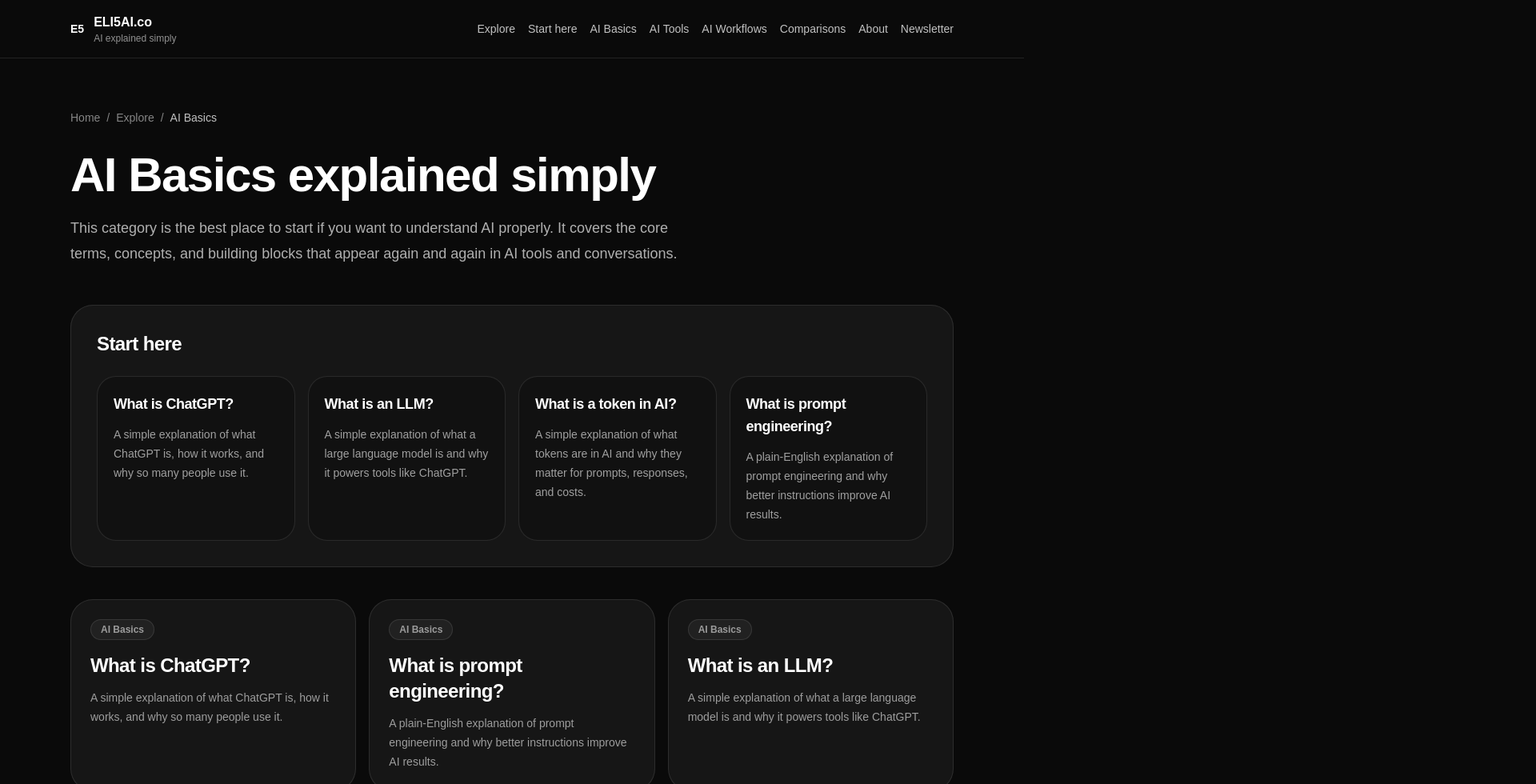
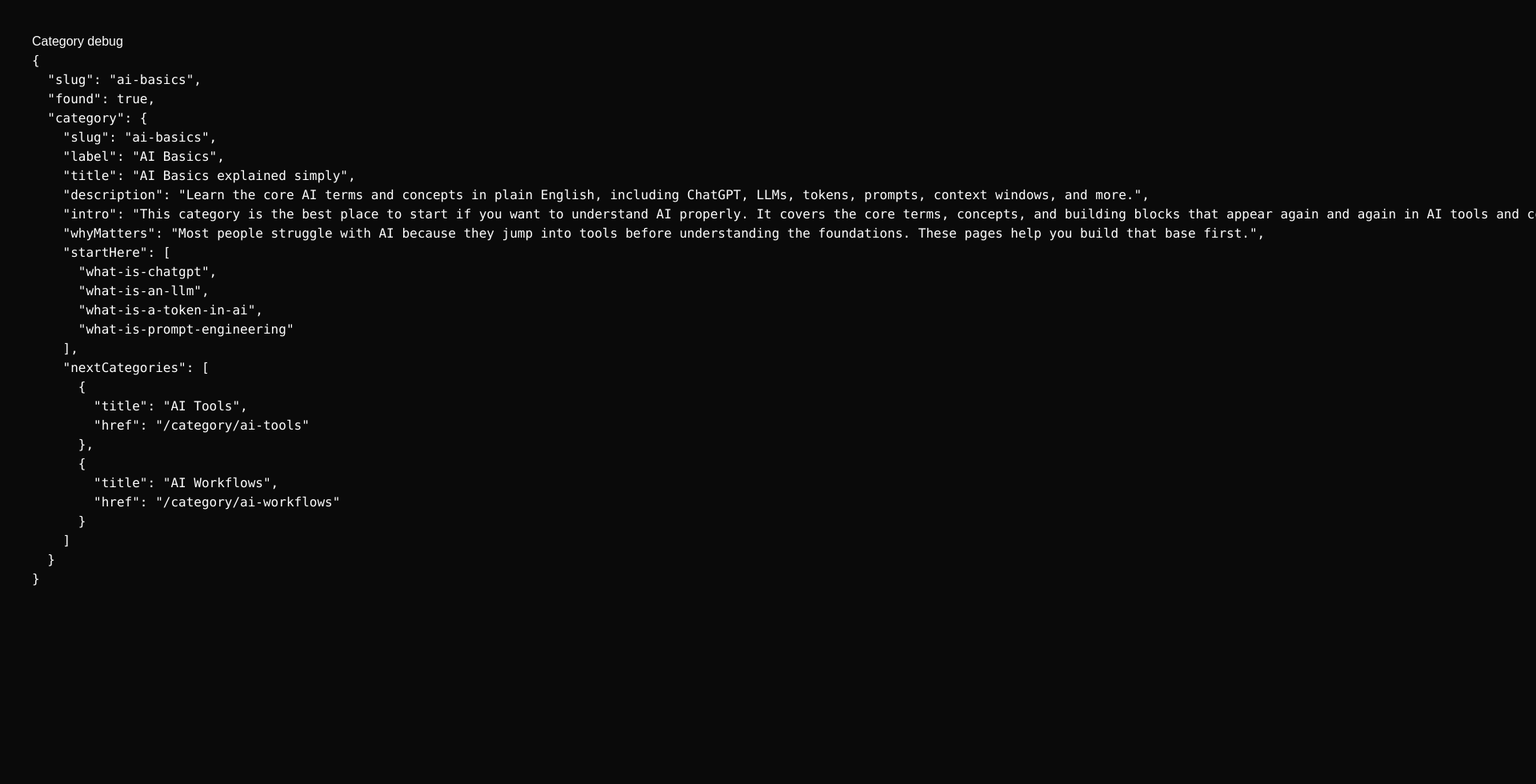
Before and after one commit to licsuj/nextjs-boilerplate, a Next.js app: page /category/ai-basics in a window 1280 px wide. Shown: the top 980 px of the page at 80% size, 1920 px wide, since content can reach past the window. After the commit the page ends 800 px from the top, so only its background shows below. Built offline with nearby package versions, Linux system fonts and the light colour scheme.

Commit message:
Update page.tsx

```diff
--- a/app/category/[slug]/page.tsx
+++ b/app/category/[slug]/page.tsx
@@ -1,135 +1,20 @@
-import Link from "next/link";
-import { notFound } from "next/navigation";
-import type { Metadata } from "next";
-import { explainers } from "@/lib/explainers";
-import { categories, categoryList } from "@/lib/categories";
-import SiteHeader from "@/components/SiteHeader";
-import SiteFooter from "@/components/SiteFooter";
+import { categories } from "@/lib/categories";
 
 type Props = {
   params: { slug: string };
 };
 
-function getCategory(slug: string) {
-  return categories[slug];
-}
-
 export function generateStaticParams() {
-  return categoryList.map((category) => ({ slug: category.slug }));
-}
-
-export function generateMetadata({ params }: Props): Metadata {
-  const category = getCategory(params.slug);
-
-  if (!category) {
-    return {
-      title: "Category not found",
-      description: "This category could not be found.",
-    };
-  }
-
-  const canonical = `https://www.eli5ai.co/category/${category.slug}`;
-
-  return {
-    title: `${category.title} | ELI5AI.co`,
-    description: category.description,
-    alternates: { canonical },
-    openGraph: {
-      title: `${category.title} | ELI5AI.co`,
-      description: category.description,
-      url: canonical,
-      siteName: "ELI5AI.co",
-      type: "website",
-    },
-    twitter: {
-      card: "summary_large_image",
-      title: `${category.title} | ELI5AI.co`,
-      description: category.description,
-    },
-  };
+  return Object.keys(categories).map((slug) => ({ slug }));
 }
 
 export default function CategoryPage({ params }: Props) {
-  const category = getCategory(params.slug);
-
-  if (!category) {
-    notFound();
-  }
-
-  const items = explainers.filter((item) => item.category === category.label);
-  const featured = category.startHere
-    .map((slug) => explainers.find((item) => item.slug === slug))
-    .filter((item): item is (typeof explainers)[number] => Boolean(item));
+  const category = categories[params.slug];
 
   return (
-    <main className="min-h-screen bg-neutral-950 text-white">
-      <SiteHeader />
-
-      <div className="mx-auto max-w-6xl px-6 py-16">
-        <nav className="mb-8 flex flex-wrap items-center gap-2 text-sm text-white/50">
-          <Link href="/">Home</Link>
-          <span>/</span>
-          <Link href="/explore">Explore</Link>
-          <span>/</span>
-          <span className="text-white/75">{category.label}</span>
-        </nav>
-
-        <header className="mb-12">
-          <h1 className="text-4xl font-semibold tracking-tight md:text-6xl">
-            {category.title}
-          </h1>
-          <p className="mt-5 max-w-3xl text-lg leading-8 text-white/68">
-            {category.intro}
-          </p>
-        </header>
-
-        {featured.length > 0 && (
-          <section className="mb-10 rounded-[28px] border border-white/10 bg-white/5 p-8">
-            <h2 className="text-2xl font-semibold tracking-tight">
-              Start here
-            </h2>
-
-            <div className="mt-6 grid gap-4 md:grid-cols-2 xl:grid-cols-4">
-              {featured.map((item) => (
-                <Link
-                  key={item.slug}
-                  href={`/explain/${item.slug}`}
-                  className="rounded-[24px] border border-white/10 bg-black/20 p-5 transition hover:bg-black/30"
-                >
-                  <h3 className="text-lg font-semibold tracking-tight">
-                    {item.title}
-                  </h3>
-                  <p className="mt-3 text-sm leading-6 text-white/60">
-                    {item.description}
-                  </p>
-                </Link>
-              ))}
-            </div>
-          </section>
-        )}
-
-        <section className="grid gap-4 sm:grid-cols-2 xl:grid-cols-3">
-          {items.map((item) => (
-            <Link
-              key={item.slug}
-              href={`/explain/${item.slug}`}
-              className="rounded-[28px] border border-white/10 bg-white/5 p-6 transition hover:bg-white/[0.07]"
-            >
-              <div className="inline-flex rounded-full border border-white/10 bg-white/5 px-3 py-1 text-xs font-semibold text-white/55">
-                {item.category}
-              </div>
-              <h3 className="mt-4 text-2xl font-semibold tracking-tight">
-                {item.title}
-              </h3>
-              <p className="mt-3 text-sm leading-6 text-white/58">
-                {item.description}
-              </p>
-            </Link>
-          ))}
-        </section>
-      </div>
-
-      <SiteFooter />
+    <main style={{ padding: 40 }}>
+      <h1>Category debug</h1>
+      <pre>{JSON.stringify({ slug: params.slug, found: !!category, category }, null, 2)}</pre>
     </main>
   );
 }
```
